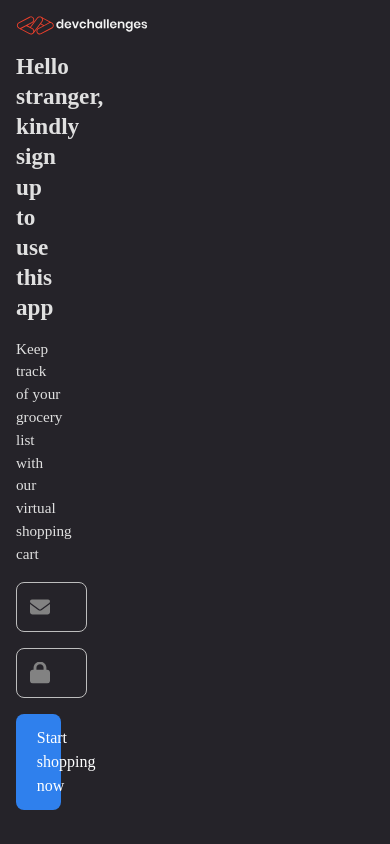
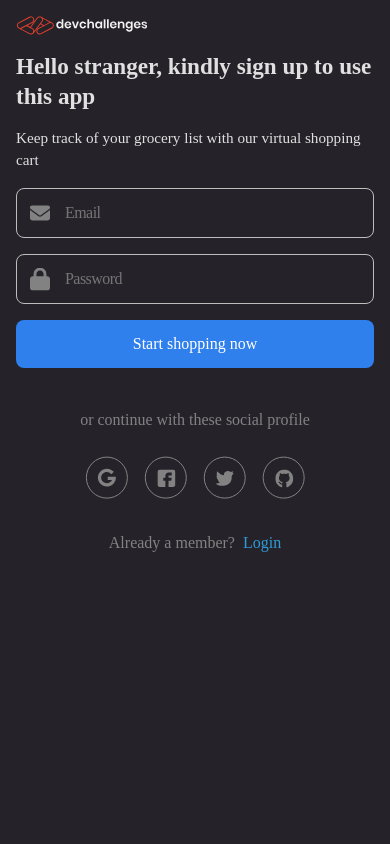
Before and after one commit to Keith-Web3/Shoppingfy, a React (Vite) app: page /signup in a window 390 px wide. Shown: the top 844 px of the page. Built offline with nearby package versions, Linux system fonts and the light colour scheme; no server answers.

Commit message:
Fixed mobile auth form responsivity

```diff
--- a/src/sass/Auth/form-template.scss
+++ b/src/sass/Auth/form-template.scss
@@ -1,6 +1,7 @@
 .form-template {
   font-weight: 400;
   padding: 1em;
+  grid-column: 1 / -1;
 
   &::after {
     content: '';
```
